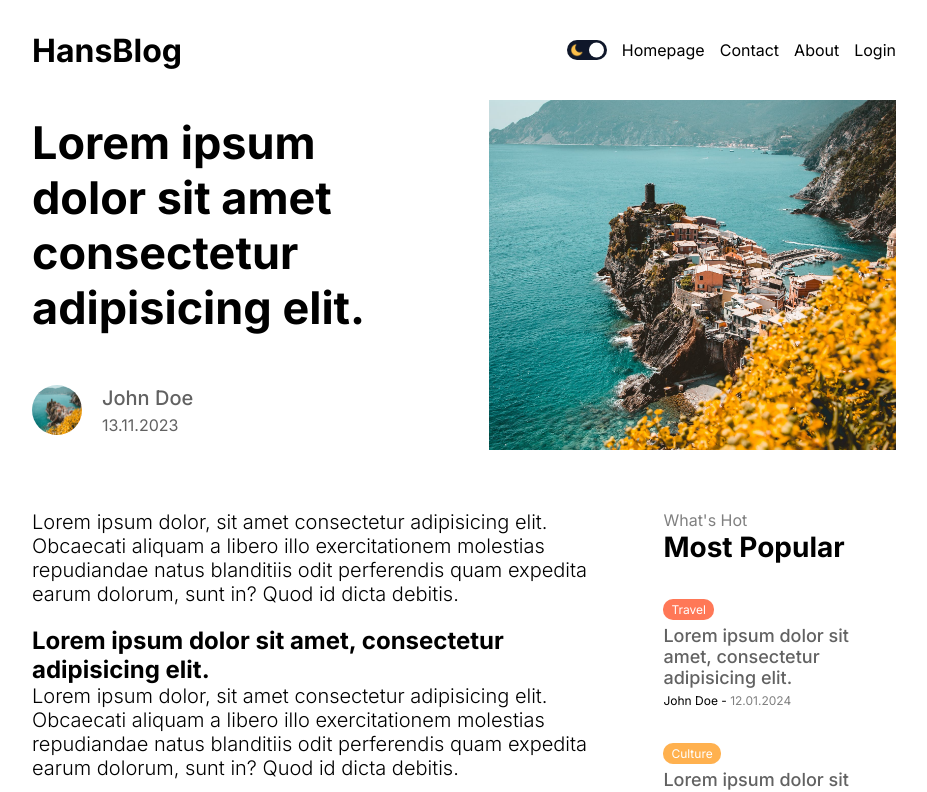
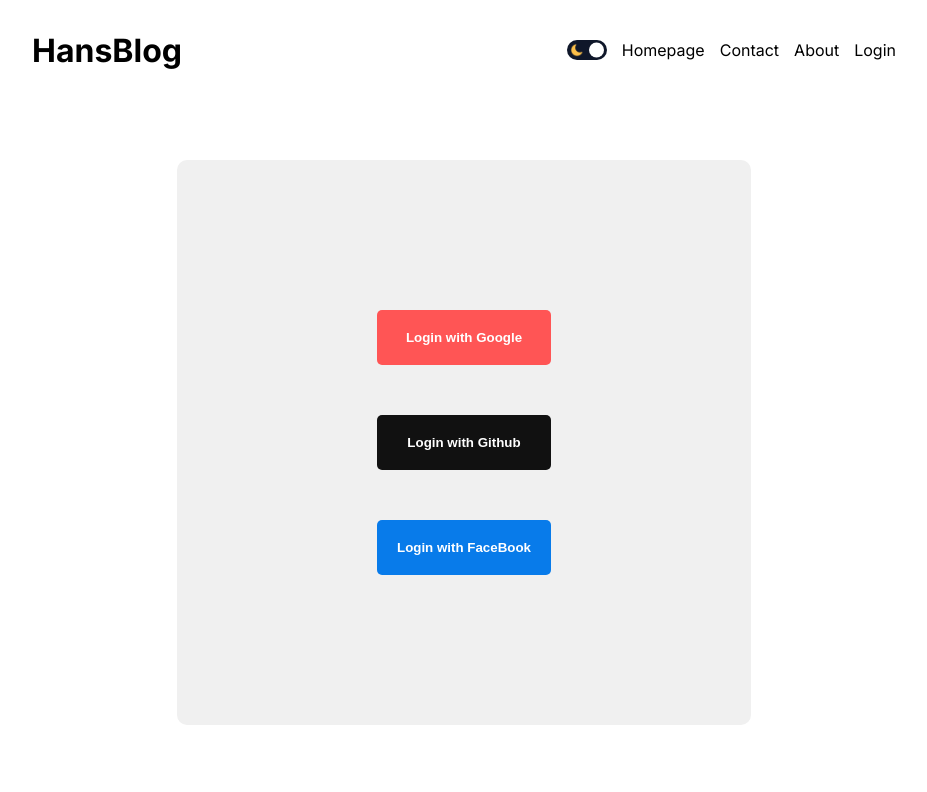
Before and after one commit to FarhanWahyudi/Blog-Website-from-LamaDev, a Next.js app: page /login in a window 1280 px wide. Shown: the top 792 px of the page, without its empty margins (176-1103 px from the left). Built offline with nearby package versions, Linux system fonts and the light colour scheme.

Commit message:
feat: login

```diff
--- /dev/null
+++ b/src/app/login/loginPage.module.css
@@ -0,0 +1,50 @@
+.container {
+  display: flex;
+  align-items: center;
+  justify-content: center;
+  margin-top: 60px;
+}
+
+.wrapper {
+  display: flex;
+  flex-direction: column;
+  gap: 50px;
+  padding: 150px 200px;
+  border-radius: 10px;
+  background-color: var(--soft-bg);
+}
+
+.loginButton {
+  padding: 20px;
+  border-radius: 5px;
+  border: none;
+  cursor: pointer;
+  color: white;
+  font-weight: bold;
+}
+
+.loginButton:nth-child(1) {
+  background-color: #ff5555;
+}
+.loginButton:nth-child(2) {
+  background-color: #111;
+}
+.loginButton:nth-child(3) {
+  background-color: #087bea;
+}
+
+@media screen and (max-width: 768px) {
+  .wrapper {
+    padding: 100px 150px;
+  }
+}
+
+@media screen and (max-width: 640px) {
+  .wrapper {
+    padding: 50px;
+  }
+  .loginButton {
+    font-weight: 400;
+    font-size: 14px;
+  }
+}
--- /dev/null
+++ b/src/app/login/page.jsx
@@ -0,0 +1,13 @@
+import styles from './loginPage.module.css';
+
+export default function LoginPage() {
+  return (
+    <div className={styles.container}>
+      <div className={styles.wrapper}>
+        <button className={styles.loginButton}>Login with Google</button>
+        <button className={styles.loginButton}>Login with Github</button>
+        <button className={styles.loginButton}>Login with FaceBook</button>
+      </div>
+    </div>
+  );
+}
```
